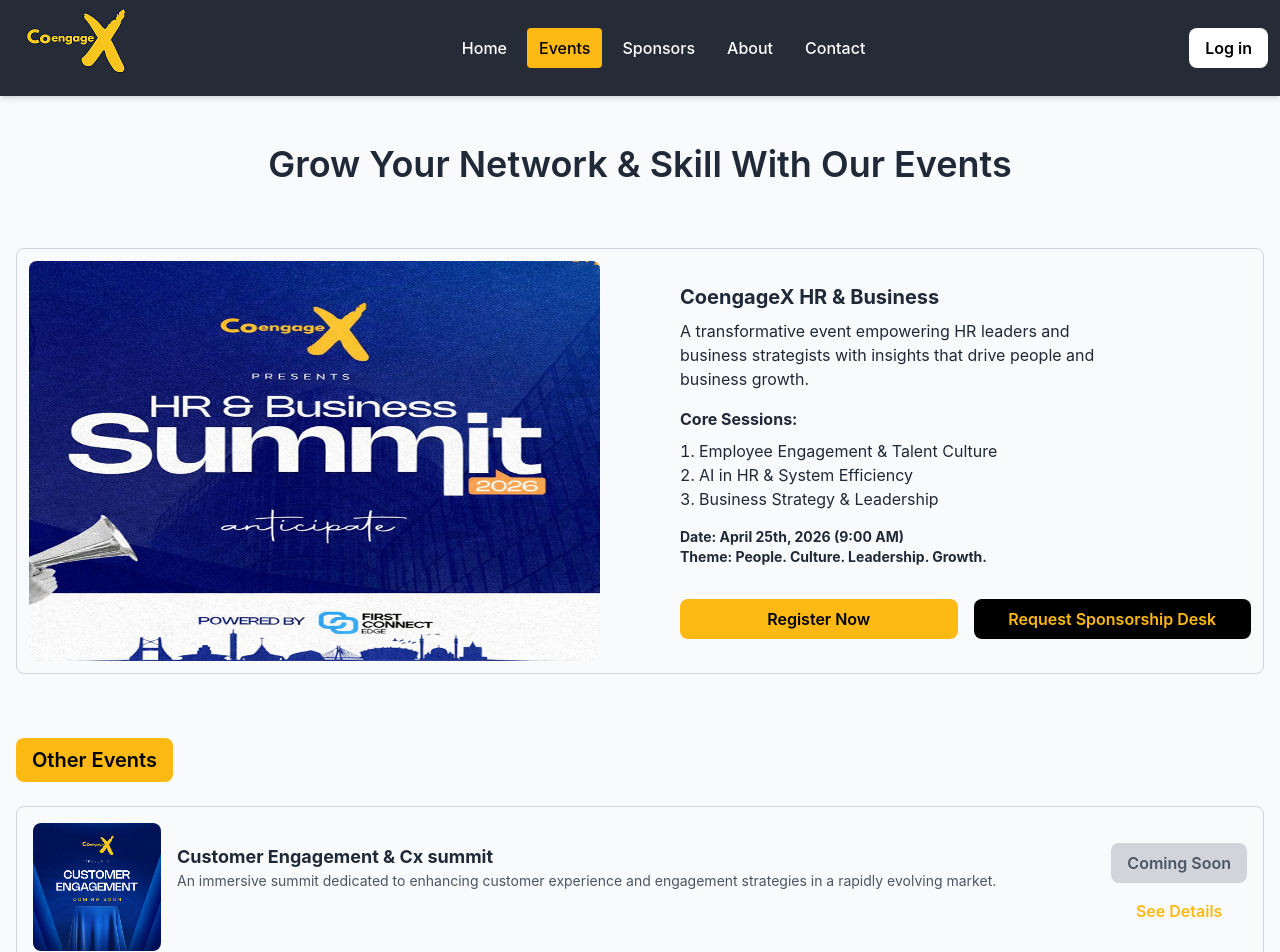
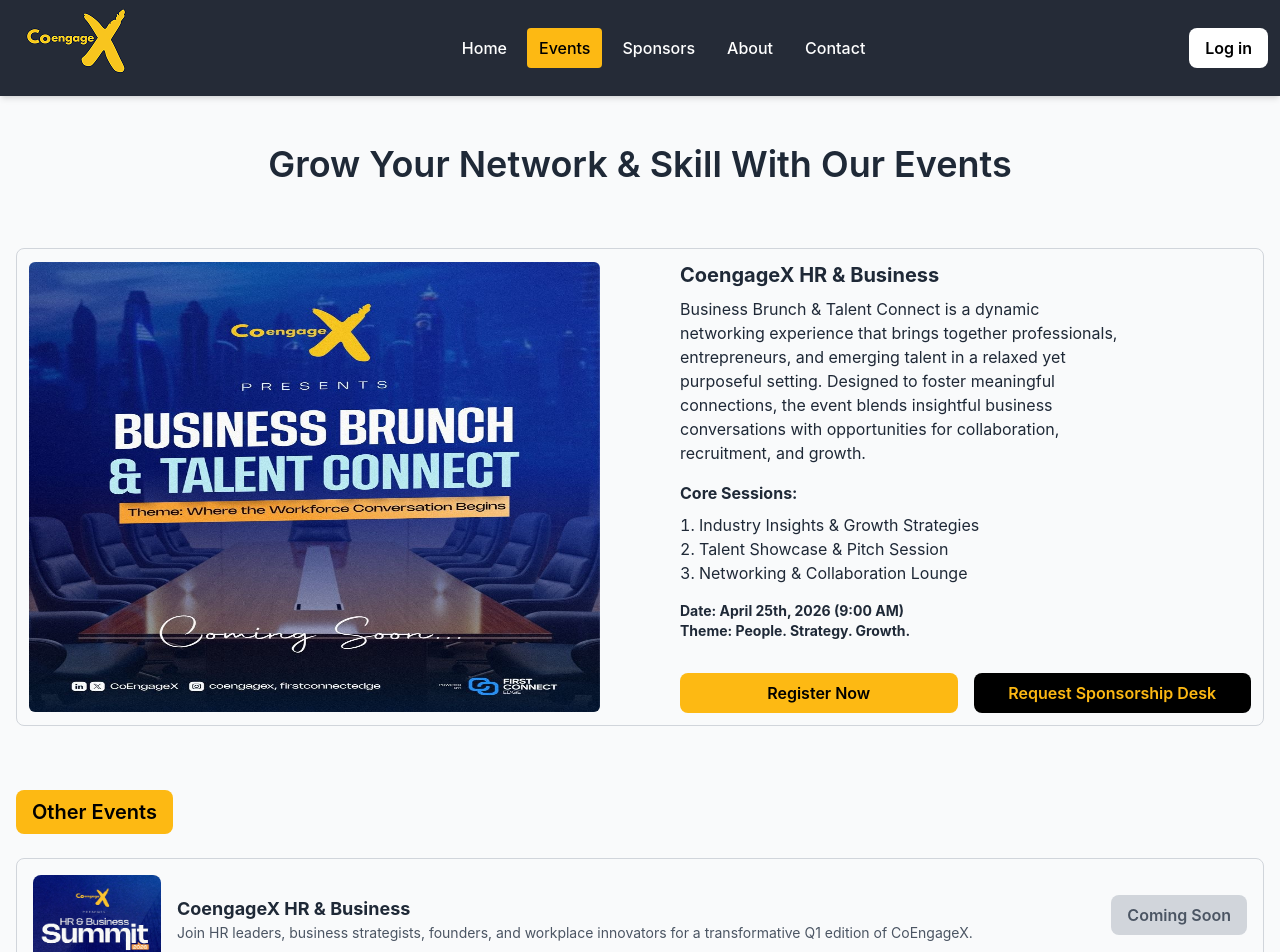
Before and after one commit to CoEngageX/engagexweb, a React (Vite) app in the folder frontend/: page /events in a window 1280 px wide. Shown: the top 952 px of the page. Built offline with nearby package versions, Linux system fonts and the light colour scheme.

Commit message:
updated the event

```diff
--- a/frontend/public/json/Event.json
+++ b/frontend/public/json/Event.json
@@ -1,22 +1,37 @@
 {
   "events": [
-    {
+     {
       "id": 1,
       "eventName": "CoengageX HR & Business",
       "edition": "Q1 Edition",
-      "description": "A transformative event empowering HR leaders and business strategists with insights that drive people and business growth.",
+      "description": "Business Brunch & Talent Connect is a dynamic networking experience that brings together professionals, entrepreneurs, and emerging talent in a relaxed yet purposeful setting. Designed to foster meaningful connections, the event blends insightful business conversations with opportunities for collaboration, recruitment, and growth.",
+      "coreSessions": [
+        "Industry Insights & Growth Strategies",
+        "Talent Showcase & Pitch Session",
+        "Networking & Collaboration Lounge"
+      ],
+      "date": "April 25th, 2026 (9:00 AM)",
+      "theme": "People. Strategy. Growth.",
+      "coverImage": "/Fliers/photo_2026-03-25_05-09-34.jpg",
+      "registrationLink": "https://luma.com/f3fpygbt"
+    },
+    {
+      "id": 2,
+      "eventName": "CoengageX HR & Business",
+      "edition": "Q1 Edition",
+      "description": "Join HR leaders, business strategists, founders, and workplace innovators for a transformative Q1 edition of CoEngageX. ",
       "coreSessions": [
         "Employee Engagement & Talent Culture",
         "AI in HR & System Efficiency",
         "Business Strategy & Leadership"
       ],
-      "date": "April 25th, 2026 (9:00 AM)",
+      "date": "coming soon ....",
       "theme": "People. Culture. Leadership. Growth.",
       "coverImage": "/Fliers/Frame 943.png",
-      "registrationLink": "https://luma.com/f3fpygbt"
+      "registrationLink": ""
     },
     {
-      "id": 2,
+      "id": 3,
       "eventName": "Customer Engagement & Cx summit",
       "edition": "Q2 Edition",
       "description": "An immersive summit dedicated to enhancing customer experience and engagement strategies in a rapidly evolving market.",
@@ -31,7 +46,7 @@
       "registrationLink": ""
     },
     {
-      "id": 3,
+      "id": 4,
       "eventName": "Tech & Innovation summit",
       "edition": "Q3 Edition",
       "description": "A cutting-edge forum exploring the intersection of technology, innovation, and business transformation.",
@@ -45,7 +60,7 @@
       "coverImage": "/Fliers/Frame 833 (2).png"
     },
     {
-      "id": 4,
+      "id": 5,
       "eventName": "Business summit & Award night",
       "edition": "Q4 Edition",
       "description": "A prestigious event celebrating business excellence and visionary leadership in the corporate world.",
--- a/frontend/src/pages/Events.jsx
+++ b/frontend/src/pages/Events.jsx
@@ -52,7 +52,7 @@ const Events = () => {
             <img
               src={featuredEvent.coverImage}
               alt={featuredEvent.eventName}
-              className="w-full h-auto max-h-[400px] rounded-lg "
+              className="w-full h-auto max-h-[450px] rounded-md "
             />
           </div>
 
@@ -60,7 +60,7 @@ const Events = () => {
             <h3 className="text-xl font-bold mb-2">
               {featuredEvent.eventName}
             </h3>
-            <p className=" mb-4 max-w-md">{featuredEvent.description}</p>
+            <p className=" mb-4 md:max-w-md">{featuredEvent.description}</p>
             <h4 className="font-bold mb-2">Core Sessions:</h4>
             <ol className="list-decimal list-inside mb-4">
               {featuredEvent.coreSessions.map((session, index) => (
```
Also changed, not shown: frontend/public/Fliers/photo_2026-03-25_05-09-34.jpg (added), 1 other file (tests, documents, lock files or other folders).
